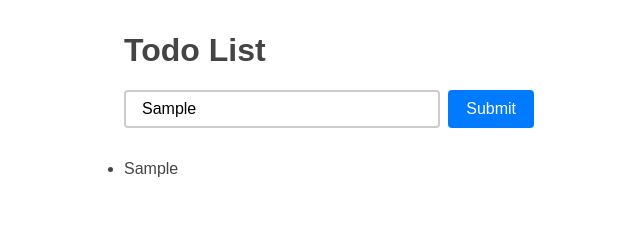
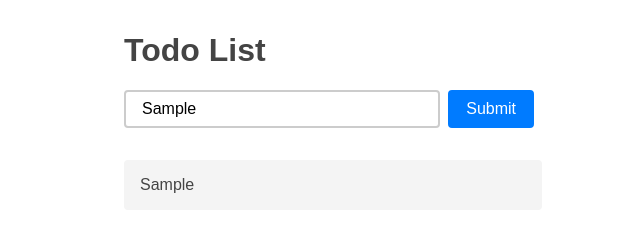
Before and after one commit to gustcomer/todo-application-mvc-javascript, a plain HTML site: page index.html in a window 1280 px wide. Both pictures are taken after typing "Sample" into the empty fields and a click on the button "Submit". Shown: the whole page, without its empty margins (307-947 px from the left). Drawn offline with Linux system fonts and the light colour scheme.

Commit message:
style: add li styling

```diff
--- a/style.css
+++ b/style.css
@@ -52,3 +52,12 @@ button {
 ul {
   padding: 0;
 }
+
+li {
+  display: flex;
+  align-items: center;
+  padding: 1rem;
+  margin-bottom: 1rem;
+  background: #f4f4f4;
+  border-radius: 4px;
+}
```
